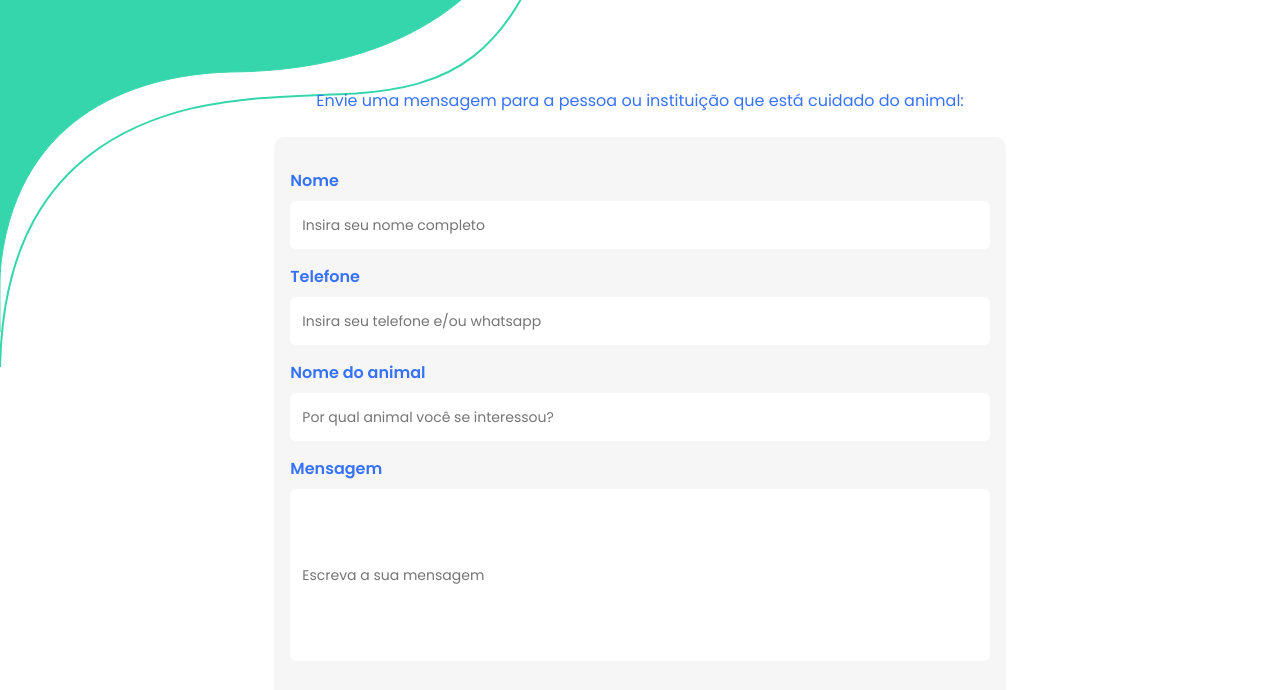
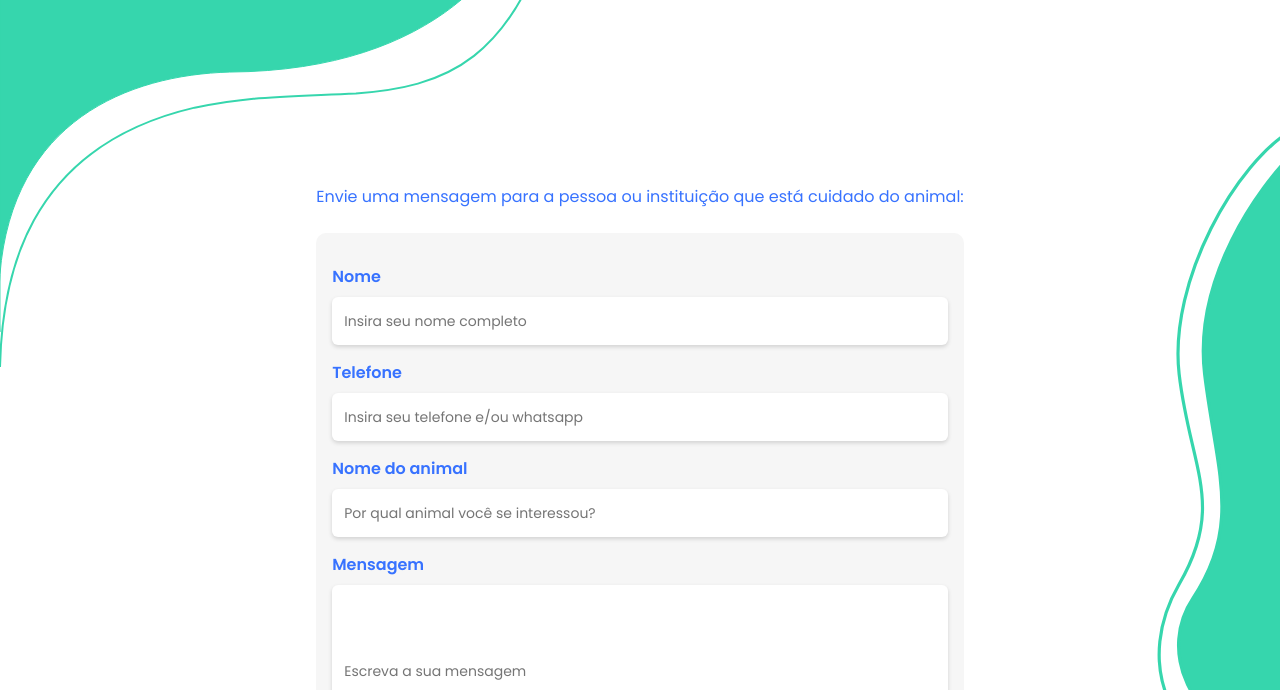
Before and after one commit to DaiLobo/Adopet, a plain HTML site: page pages/mensagem.html in a window 1280 px wide. Shown: the part 101-791 px from the top of the page. Drawn offline with Linux system fonts and the light colour scheme.

Commit message:
feature/message-page-done

```diff
--- a/styles/mensagem.css
+++ b/styles/mensagem.css
@@ -2,9 +2,9 @@
 
 body {
     background-color: var(--branco);
-    background-image: url(../assets/Forma1.svg);
-    background-position: top left;
-    background-size: 559.8px 469px;
+    background-image: url(../assets/Forma1.svg), url(../assets/Forma2.svg);
+    background-position: top left, center right;
+    background-size: 559.8px 469px, 134px 664px;
     background-repeat: no-repeat;
 
     display:flex;
@@ -13,23 +13,24 @@ body {
 }
 
 main {
-    margin: 6.5rem auto 0 auto;     /* margem esquerda e direita auto */
+    margin: 12.5rem auto 0 auto;     /* margem esquerda e direita auto */
     text-align: center;             /*terminou de centralizar o conteúdo */
     color: var(--azul);
     flex-grow: 1;
 }
 
 .paragrafo {
-    margin: 0 4.12rem;
+    margin: 0 9.12rem;
     font-family: 'Poppins', sans-serif;
     font-weight: 400;
 }
 
 .formulario {
     background-color: var(--cinza-bg);
-    margin: 1.5rem 1.5rem 2rem 1.5rem;
+    margin: 1.5rem 9.12rem 2rem 9.12rem;
     text-align: left;
     border-radius: 10px;
+
     display: flex;
     flex-direction: column;
     font-family: 'Poppins', sans-serif;
@@ -38,7 +39,6 @@ main {
 
 form {
     margin: 1rem 1rem;
-    text-align: left;
     display: flex;
     flex-direction: column;
 }
@@ -56,15 +56,15 @@ input {
     background-color: var(--branco);
     color: #BCBCBC;
     padding: 0.75rem;
-    margin: 0 auto 0 auto;
+    margin: 0 0 0 0;
     display: inline-block;
-    border: none;
+    box-shadow: 0px 2px 4px rgba(0, 0, 0, 0.15);
     border-radius: 6px;
 
     font-family: var(--font-principal);
+    font-weight: 400;
     font-size: 14px;
     line-height: 24px;
-    font-weight: 400;
 }
 
 input[type=submit] {
@@ -101,4 +101,16 @@ input[type=submit] {
         flex-direction: column;
         min-height: 100vh;
     }
+
+    main {
+        margin: 4.5rem auto 0 auto;
+    }
+
+    .paragrafo {
+        margin: 0 4.12rem;
+    }
+
+    .formulario {
+    margin: 1.5rem 1.5rem 2rem 1.5rem;
+    }
 }
```
